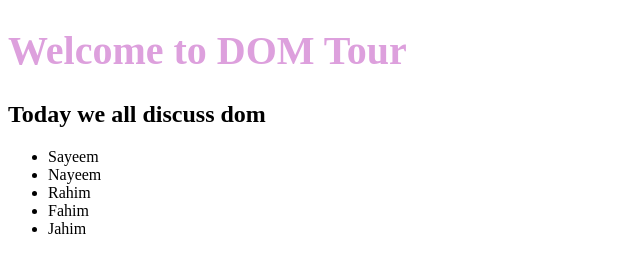
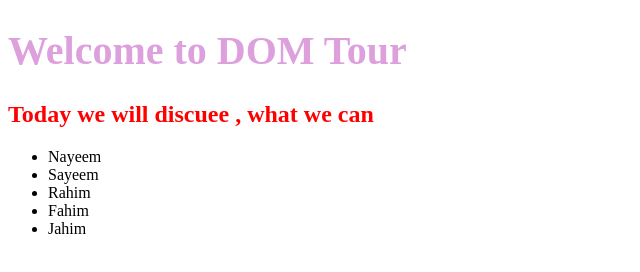
Before and after one commit to Ashraful610/batch-6-M24-DOM-tour, a plain HTML site: page index.html in a window 1280 px wide. Shown: the whole page, without its empty margins (0-640 px from the left). Drawn offline with Linux system fonts and the light colour scheme.

Commit message:
getby class and getby id

```diff
--- a/Style/main.css
+++ b/Style/main.css
@@ -2,3 +2,6 @@ h1{
     font-size: 40px;
     color: plum;
 }
+#title{
+    color: red;
+}
--- a/index.html
+++ b/index.html
@@ -8,22 +8,32 @@
     <link rel="stylesheet" href="Style/main.css">
 </head>
 <body>
-    <h1>Welcome to DOM Tour</h1>
-    <h2>Today we all discuss dom </h2>
-
-    <ul>
-        <li>Sayeem</li>
-        <li>Nayeem</li>
-        <li>Rahim</li>
-        <li>Fahim</li>
-        <li>Jahim</li>
-    </ul>
+    <main>
+        <h1>Welcome to DOM Tour</h1>
+        <section>
+            <h2 id="title"> </h2>
+            <ul>
+                <li class="names">Nayeem</li>
+                <li class="names">Sayeem</li>
+                <li class="names">Rahim</li>
+                <li class="names">Fahim</li>
+                <li>Jahim</li>
+            </ul>
+        </section>
+    </main>
 
     <script src="js/main.js"></script>
     <script>
         const allLi =  document.getElementsByTagName('li')
         for(const li of allLi){
-            console.log(li.innerText)
+            // console.log(li.innerText)
+        }
+        const title = document.getElementById('title')
+        title.innerText = 'Today we will discuee , what we can'
+
+        const names = document.getElementsByClassName('names')
+        for(const name of names){
+            console.log(name.innerTextj)
         }
     </script>
 </body>
--- a/js/main.js
+++ b/js/main.js
@@ -1 +1 @@
-console.log('helo from main js')
+// console.log('helo from main js')
```
